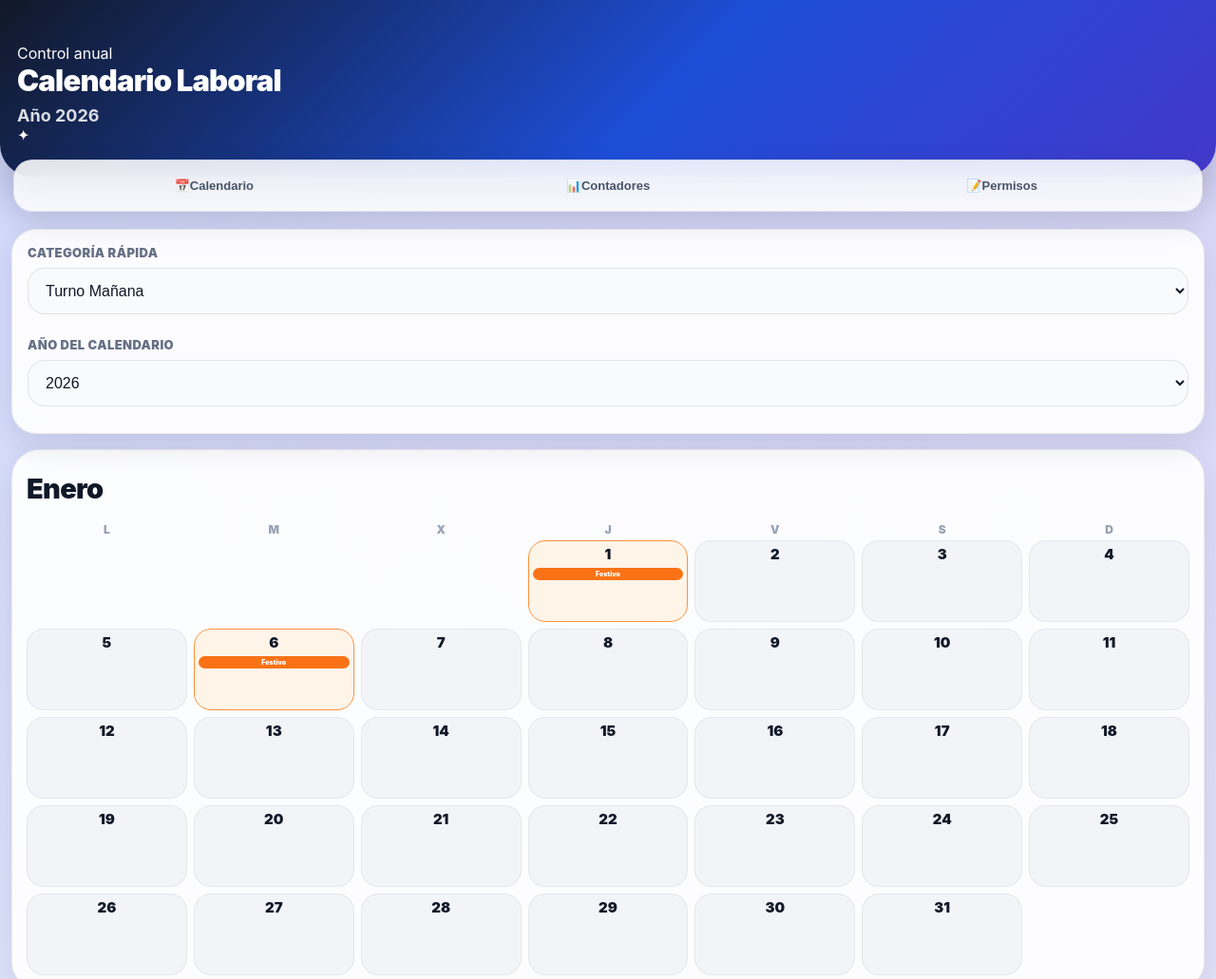
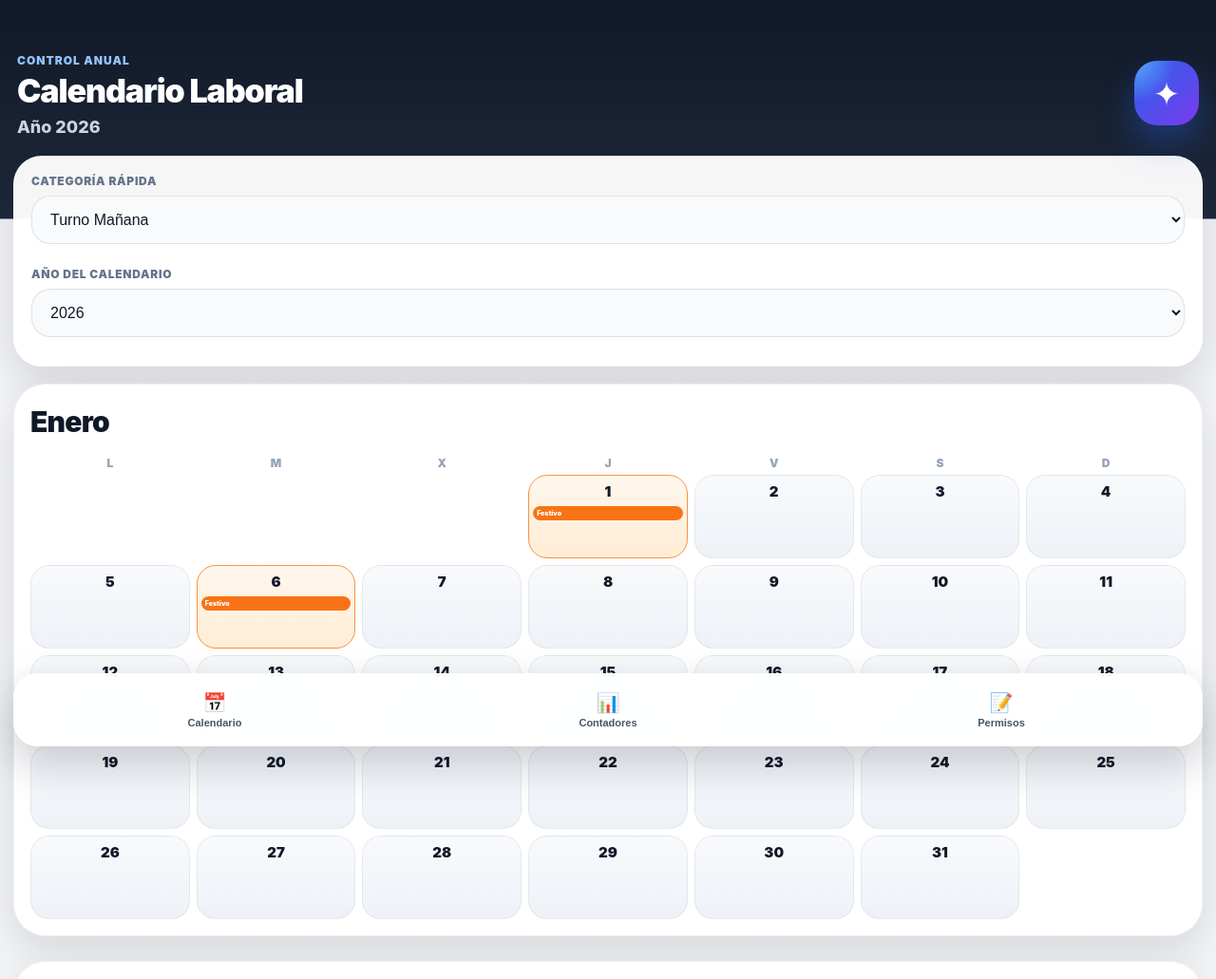
Before and after one commit to POPASMALINOIS/calendario-Laboral, a plain HTML site: page index.html in a window 1280 px wide. Shown: the top 1031 px of the page at 95% size. Drawn offline with Linux system fonts and the light colour scheme.

Commit message:
Update styles.css

```diff
--- a/styles.css
+++ b/styles.css
@@ -4,88 +4,129 @@
 }
 
 :root {
-  --bg: #f6f7fb;
-  --card: rgba(255, 255, 255, 0.92);
-  --text: #101828;
-  --muted: #667085;
-  --line: rgba(16, 24, 40, 0.08);
-  --blue: #2f6bff;
-  --shadow: 0 12px 32px rgba(16, 24, 40, 0.10);
+  --bg: #0f172a;
+  --surface: #f8fafc;
+  --card: #ffffff;
+  --text: #111827;
+  --muted: #64748b;
+  --line: rgba(15, 23, 42, 0.08);
+  --primary: #2563eb;
+  --primary-dark: #1e40af;
+  --radius-xl: 30px;
+  --shadow: 0 18px 45px rgba(15, 23, 42, 0.14);
 }
 
 body {
   margin: 0;
   font-family: -apple-system, BlinkMacSystemFont, "SF Pro Display", "Segoe UI", sans-serif;
   background:
-    radial-gradient(circle at top left, rgba(47, 107, 255, 0.16), transparent 32%),
-    radial-gradient(circle at top right, rgba(124, 58, 237, 0.12), transparent 30%),
-    var(--bg);
+    linear-gradient(180deg, #111827 0%, #1e293b 230px, #f3f4f6 231px, #eef2f7 100%);
   color: var(--text);
-  padding-bottom: 40px;
+  padding-bottom: 96px;
 }
 
-header {
-  padding: 46px 18px 34px;
-  background: linear-gradient(135deg, #111827, #1d4ed8 55%, #4338ca);
+/* CABECERA APP */
+
+.app-header {
+  padding: 52px 18px 42px;
   color: white;
-  border-bottom-left-radius: 34px;
-  border-bottom-right-radius: 34px;
-  box-shadow: 0 18px 40px rgba(16, 24, 40, 0.22);
 }
 
-header h1 {
-  margin: 0;
-  font-size: 31px;
-  font-weight: 950;
-  letter-spacing: -0.8px;
+.header-top {
+  display: flex;
+  align-items: center;
+  justify-content: space-between;
+  gap: 16px;
 }
 
-header p {
-  margin: 8px 0 0;
-  font-size: 18px;
-  font-weight: 700;
-  opacity: 0.85;
+.eyebrow {
+  display: inline-block;
+  font-size: 12px;
+  font-weight: 900;
+  text-transform: uppercase;
+  letter-spacing: 1px;
+  color: #93c5fd;
+  margin-bottom: 8px;
 }
 
-nav {
+.app-header h1 {
+  margin: 0;
+  font-size: 34px;
+  line-height: 1;
+  font-weight: 950;
+  letter-spacing: -1.1px;
+}
+
+.app-header p {
+  margin: 10px 0 0;
+  font-size: 18px;
+  font-weight: 800;
+  color: #cbd5e1;
+}
+
+.header-icon {
+  width: 68px;
+  height: 68px;
+  flex: 0 0 68px;
+  border-radius: 24px;
+  background:
+    radial-gradient(circle at top left, #60a5fa, transparent 45%),
+    linear-gradient(135deg, #2563eb, #7c3aed);
+  display: flex;
+  align-items: center;
+  justify-content: center;
+  font-size: 34px;
+  box-shadow: 0 18px 35px rgba(37, 99, 235, 0.35);
+}
+
+/* NAVEGACIÓN INFERIOR TIPO APP */
+
+.bottom-nav {
+  position: fixed;
+  left: 14px;
+  right: 14px;
+  bottom: 14px;
+  z-index: 999;
   display: grid;
   grid-template-columns: repeat(3, 1fr);
-  gap: 6px;
-  position: sticky;
-  top: 10px;
-  z-index: 999;
-  margin: -18px 14px 18px;
-  padding: 6px;
-  background: rgba(255,255,255,0.86);
-  backdrop-filter: blur(18px);
-  -webkit-backdrop-filter: blur(18px);
-  border: 1px solid var(--line);
-  border-radius: 20px;
-  box-shadow: var(--shadow);
+  gap: 8px;
+  padding: 8px;
+  background: rgba(255, 255, 255, 0.92);
+  border: 1px solid rgba(255,255,255,0.7);
+  border-radius: 26px;
+  box-shadow: 0 18px 45px rgba(15, 23, 42, 0.22);
+  backdrop-filter: blur(20px);
+  -webkit-backdrop-filter: blur(20px);
 }
 
-nav button {
-  width: 100%;
-  padding: 13px 4px;
-  border: none;
-  border-radius: 15px;
+.bottom-nav button {
+  margin: 0;
+  padding: 10px 4px;
+  border-radius: 20px;
   background: transparent;
-  color: #475467;
+  box-shadow: none;
+  color: #475569;
+  font-size: 20px;
   font-weight: 900;
-  font-size: 13px;
-  margin: 0;
-  box-shadow: none;
 }
 
-nav button:focus,
-nav button:active {
-  background: var(--blue);
-  color: white;
-  outline: none;
+.bottom-nav button span {
+  display: block;
+  margin-top: 3px;
+  font-size: 11px;
+  font-weight: 900;
 }
 
+.bottom-nav button:active,
+.bottom-nav button:focus {
+  background: #111827;
+  color: white;
+}
+
+/* ESTRUCTURA */
+
 main {
-  padding: 0 12px 18px;
+  padding: 0 14px 24px;
 }
 
 .tab {
@@ -97,22 +138,28 @@ main {
 }
 
 h2 {
-  font-size: 24px;
-  letter-spacing: -0.4px;
+  font-size: 27px;
+  font-weight: 950;
+  letter-spacing: -0.7px;
   margin: 8px 4px 16px;
 }
 
+/* TARJETAS */
+
+.glass-card,
 .selector,
 .counter-card,
 .history-card {
-  background: var(--card);
-  border: 1px solid var(--line);
-  border-radius: 26px;
-  padding: 16px;
-  margin-bottom: 16px;
+  background: rgba(255,255,255,0.96);
+  border: 1px solid rgba(255,255,255,0.75);
+  border-radius: var(--radius-xl);
+  padding: 18px;
+  margin-bottom: 18px;
   box-shadow: var(--shadow);
-  backdrop-filter: blur(16px);
-  -webkit-backdrop-filter: blur(16px);
+}
+
+.selector {
+  margin-top: -22px;
 }
 
 .selector label,
@@ -120,22 +167,22 @@ h2 {
 .history-card label,
 .modal-content label {
   display: block;
-  font-weight: 900;
+  font-size: 12px;
+  font-weight: 950;
+  text-transform: uppercase;
+  letter-spacing: 0.7px;
+  color: var(--muted);
   margin-bottom: 8px;
-  font-size: 13px;
-  color: var(--muted);
-  text-transform: uppercase;
-  letter-spacing: 0.4px;
 }
 
 select,
 input {
   width: 100%;
-  padding: 14px 14px;
-  border: 1px solid rgba(16, 24, 40, 0.10);
-  border-radius: 18px;
+  padding: 15px 15px;
+  border: 1px solid rgba(15, 23, 42, 0.10);
+  border-radius: 20px;
+  background: #f8fafc;
   font-size: 16px;
-  background: #f9fafb;
   color: var(--text);
   margin-bottom: 12px;
   outline: none;
@@ -143,96 +190,91 @@ input {
 
 select:focus,
 input:focus {
-  border-color: rgba(47, 107, 255, 0.55);
-  box-shadow: 0 0 0 4px rgba(47, 107, 255, 0.12);
   background: white;
+  border-color: rgba(37, 99, 235, 0.65);
+  box-shadow: 0 0 0 4px rgba(37, 99, 235, 0.12);
 }
 
+/* CALENDARIO */
+
 .month {
-  background: var(--card);
-  border: 1px solid var(--line);
-  border-radius: 30px;
-  margin-bottom: 24px;
-  padding: 15px;
-  box-shadow: var(--shadow);
-  overflow: hidden;
+  background: #ffffff;
+  border-radius: 34px;
+  margin-bottom: 26px;
+  padding: 17px;
+  box-shadow: 0 16px 40px rgba(15, 23, 42, 0.12);
+  border: 1px solid rgba(15, 23, 42, 0.06);
 }
 
 .month h3 {
-  margin: 8px 0 18px;
-  text-align: left;
-  font-size: 29px;
+  margin: 4px 0 18px;
+  font-size: 30px;
   font-weight: 950;
-  letter-spacing: -0.7px;
+  letter-spacing: -0.8px;
 }
 
-.days,
-.weekdays {
+.weekdays,
+.days {
   display: grid;
   grid-template-columns: repeat(7, minmax(0, 1fr));
   gap: 7px;
 }
 
 .weekdays div {
+  text-align: center;
   font-size: 12px;
-  text-align: center;
   font-weight: 950;
-  color: #98a2b3;
-  padding-bottom: 4px;
+  color: #94a3b8;
+  padding-bottom: 5px;
 }
 
 .day {
-  height: 86px;
+  height: 88px;
   min-width: 0;
-  border-radius: 18px;
-  background: #f2f4f7;
-  padding: 6px 4px;
-  font-size: 15px;
-  text-align: center;
-  cursor: pointer;
-  border: 1px solid rgba(16, 24, 40, 0.06);
-  overflow: hidden;
+  padding: 7px 4px;
+  border-radius: 20px;
+  background: linear-gradient(180deg, #f8fafc, #eef2f7);
+  border: 1px solid rgba(15, 23, 42, 0.06);
   display: flex;
   flex-direction: column;
-  justify-content: flex-start;
   align-items: center;
-  line-height: 1.05;
-  transition: transform 0.12s ease, box-shadow 0.12s ease, background 0.12s ease;
+  overflow: hidden;
+  cursor: pointer;
+  transition: 0.12s ease;
 }
 
 .day:active {
-  transform: scale(0.96);
-  box-shadow: inset 0 0 0 999px rgba(47, 107, 255, 0.08);
+  transform: scale(0.95);
+  background: #e0e7ff;
 }
 
 .day strong {
   font-size: 15px;
+  font-weight: 950;
   margin-bottom: 4px;
-  font-weight: 950;
 }
 
 .empty {
   background: transparent;
   border: none;
-  box-shadow: none;
 }
 
 .day.holiday {
-  background: #fff4e8;
+  background: linear-gradient(180deg, #fff7ed, #ffedd5);
   border: 1.5px solid #fb923c;
 }
 
-.holiday-chip,
-.cat-chip {
-  display: block;
+.cat-chip,
+.holiday-chip {
   width: 100%;
   max-width: 100%;
+  display: block;
+  border-radius: 999px;
+  padding: 3px 4px;
+  margin-top: 2px;
   color: white;
   font-size: 7px;
   font-weight: 950;
-  border-radius: 999px;
-  padding: 3px 4px;
-  margin-top: 2px;
   white-space: nowrap;
   overflow: hidden;
   text-overflow: ellipsis;
@@ -240,34 +282,29 @@ input:focus {
 
 .holiday-chip {
   background: #f97316;
-  margin-bottom: 2px;
 }
 
 .note-dot {
   width: 7px;
   height: 7px;
-  border-radius: 50%;
+  margin-top: 4px;
+  border-radius: 999px;
   background: #111827;
-  margin-top: 4px;
 }
 
-.counter-row {
-  display: grid;
-  grid-template-columns: 1fr;
-  gap: 12px;
-}
+/* BOTONES */
 
 button {
   width: 100%;
-  padding: 15px;
   border: none;
-  border-radius: 18px;
-  background: linear-gradient(135deg, #2f6bff, #1d4ed8);
+  border-radius: 22px;
+  padding: 16px;
+  margin-top: 10px;
+  background: linear-gradient(135deg, #2563eb, #1d4ed8);
   color: white;
+  font-size: 15px;
   font-weight: 950;
-  font-size: 15px;
-  margin-top: 10px;
-  box-shadow: 0 10px 22px rgba(47, 107, 255, 0.28);
+  box-shadow: 0 12px 25px rgba(37, 99, 235, 0.25);
 }
 
 button:active {
@@ -275,12 +312,12 @@ button:active {
 }
 
 button.danger {
-  background: linear-gradient(135deg, #ef4444, #b91c1c);
-  box-shadow: 0 10px 22px rgba(239, 68, 68, 0.22);
+  background: linear-gradient(135deg, #ef4444, #991b1b);
+  box-shadow: 0 12px 25px rgba(239, 68, 68, 0.22);
 }
 
 button.secondary {
-  background: #eef2ff;
+  background: #e0e7ff;
   color: #1d4ed8;
   box-shadow: none;
 }
@@ -288,7 +325,7 @@ button.secondary {
 .badge {
   display: inline-block;
   max-width: 100%;
-  padding: 7px 11px;
+  padding: 7px 12px;
   border-radius: 999px;
   color: white;
   font-size: 12px;
@@ -298,17 +335,32 @@ button.secondary {
   text-overflow: ellipsis;
 }
 
+/* CONTADORES */
+
+.counter-row {
+  display: grid;
+  grid-template-columns: 1fr;
+  gap: 12px;
+}
+
+.counter-card h3,
+.history-card h3 {
+  margin-top: 0;
+}
+
+/* MODAL DÍA */
+
 .modal {
   position: fixed;
   inset: 0;
   z-index: 2000;
-  background: rgba(16, 24, 40, 0.56);
+  background: rgba(15, 23, 42, 0.62);
   display: flex;
   align-items: flex-end;
   justify-content: center;
-  padding: 12px;
-  backdrop-filter: blur(8px);
-  -webkit-backdrop-filter: blur(8px);
+  padding: 10px;
+  backdrop-filter: blur(10px);
+  -webkit-backdrop-filter: blur(10px);
 }
 
 .modal.hidden {
@@ -319,42 +371,41 @@ button.secondary {
   width: 100%;
   max-height: 88vh;
   overflow-y: auto;
-  background: rgba(255,255,255,0.98);
-  border: 1px solid rgba(255,255,255,0.7);
-  border-radius: 32px 32px 22px 22px;
+  background: #ffffff;
+  border-radius: 36px 36px 24px 24px;
   padding: 20px;
-  box-shadow: 0 -18px 44px rgba(16,24,40,0.34);
+  box-shadow: 0 -22px 55px rgba(15, 23, 42, 0.38);
 }
 
 .modal-header {
   display: flex;
   align-items: center;
   justify-content: space-between;
-  gap: 14px;
+  gap: 16px;
 }
 
 .modal-header h2 {
-  margin: 0 0 14px;
-  font-size: 23px;
+  margin: 0 0 16px;
+  font-size: 24px;
   font-weight: 950;
-  letter-spacing: -0.5px;
+  letter-spacing: -0.6px;
 }
 
 .close-btn {
   width: 46px;
   height: 46px;
   padding: 0;
-  margin: 0 0 14px;
-  border-radius: 50%;
-  background: #f2f4f7;
-  color: #101828;
+  margin: 0 0 16px;
+  border-radius: 999px;
+  background: #f1f5f9;
+  color: #111827;
   box-shadow: none;
 }
 
 .day-detail-item {
-  background: #f9fafb;
-  border: 1px solid var(--line);
-  border-radius: 22px;
+  background: #f8fafc;
+  border: 1px solid rgba(15, 23, 42, 0.08);
+  border-radius: 24px;
   padding: 14px;
   margin-top: 12px;
 }
@@ -364,21 +415,21 @@ button.secondary {
 }
 
 .holiday-box {
-  background: #fff4e8;
+  background: #fff7ed;
   border: 1px solid #fb923c;
-  border-radius: 18px;
-  padding: 13px;
+  border-radius: 22px;
+  padding: 14px;
   margin-bottom: 14px;
+  color: #9a3412;
   font-weight: 950;
-  color: #9a3412;
 }
 
 .observation-box {
   background: #eff6ff;
   border: 1px solid #bfdbfe;
-  border-radius: 18px;
-  padding: 13px;
+  border-radius: 22px;
+  padding: 14px;
   margin: 14px 0;
   color: #1e3a8a;
-  font-weight: 700;
+  font-weight: 800;
 }
```
